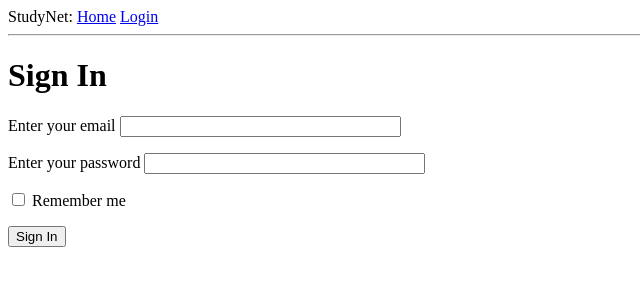
After one commit to unkwnownGriot/studynet, a Flask app: page /login in a window 1280 px wide. The commit adds this page. Shown: the top 300 px of the page, without its empty margins (0-640 px from the left). Run offline with Flask 3, Linux system fonts and the light colour scheme.

Commit message:
flask web forms:login form added

```diff
--- a/app/__init__.py
+++ b/app/__init__.py
@@ -12,4 +12,4 @@ db = SQLAlchemy(flask_app)
 # migration instance initialization
 migrate = Migrate(flask_app,db)
 
-from app import routes,models
+from app import routes,models,forms
--- /dev/null
+++ b/app/forms.py
@@ -0,0 +1,10 @@
+from flask_wtf import FlaskForm
+from wtforms import EmailField,PasswordField,BooleanField,SubmitField
+from wtforms.validators import DataRequired,Email
+
+
+class LoginForm(FlaskForm):
+    email = EmailField('Enter your email',validators=[DataRequired(),Email()])
+    password = PasswordField('Enter your password',validators=[DataRequired()])
+    remember_me = BooleanField('Remember me')
+    submit = SubmitField('Sign In')
--- a/app/routes.py
+++ b/app/routes.py
@@ -1,5 +1,6 @@
 from app import flask_app
-from flask import render_template
+from flask import render_template,flash,redirect
+from app.forms import LoginForm
 
 
 @flask_app.route("/")
@@ -17,3 +18,13 @@ def index():
         }
     ]
     return render_template('index.html',title="Home",user=user, posts=posts)
+
+@flask_app.route('/login',methods=['GET','POST'])
+def login():
+    form = LoginForm()
+    if form.validate_on_submit():
+        flash('A user tried to login with this email: {}, \
+              should we remember him ? {}'.format(form.email.data,
+                                                    form.remember_me.data))
+        return redirect('/index')
+    return render_template('login.html',form=form,title='Sign In')
--- a/app/templates/base.html
+++ b/app/templates/base.html
@@ -1,13 +1,25 @@
 <!DOCTYPE html>
 <html lang="en">
-<head>
-    <meta charset="UTF-8">
-    <meta name="viewport" content="width=device-width, initial-scale=1.0">
-    <title> {{title}} - StudyNet </title>
-</head>
-<body>
-    <div>StudyNet: <a href="/index">Home</a></div>
-    <hr>
-    {% block content %} {% endblock %}
-</body>
+  <head>
+    <meta charset="UTF-8" />
+    <meta name="viewport" content="width=device-width, initial-scale=1.0" />
+    <title>{{title}} - StudyNet</title>
+  </head>
+  <body>
+    <div>
+      StudyNet: <a href="/index">Home</a>
+      <a href="/login">Login</a>
+    </div>
+    <hr />
+    {% with messages = get_flashed_messages() %}
+    {% if messages %}
+        <ul>
+        {%for message in messages %}
+        <li>{{message}}</li>
+        {%endfor%}
+        </ul>
+    {%endif%}
+    {%endwith %}
+    {% block content%} {% endblock %}
+  </body>
 </html>
--- /dev/null
+++ b/app/templates/login.html
@@ -0,0 +1,25 @@
+{% extends "base.html" %} {% block content %}
+
+<h1>Sign In</h1>
+<form action="" method="post" novalidate>
+  {{form.hidden_tag()}}
+  <p>
+    {{form.email.label}} {{form.email(size=32)}} <br />
+    {% for error in form.email.errors %}
+    <span style="color: red">{{error}}</span>
+    {% endfor %}
+  </p>
+
+  <p>
+    {{form.password.label}} {{form.password(size=32)}} <br />
+    {% for error in form.password.errors %}
+      <span style="color: red">{{error}}</span>
+    {% endfor %}
+  </p>
+
+  <p>{{form.remember_me()}} {{form.remember_me.label}}</p>
+
+  <p>{{form.submit}}</p>
+</form>
+
+{% endblock %}
```
Also changed, not shown: 1 other file.
